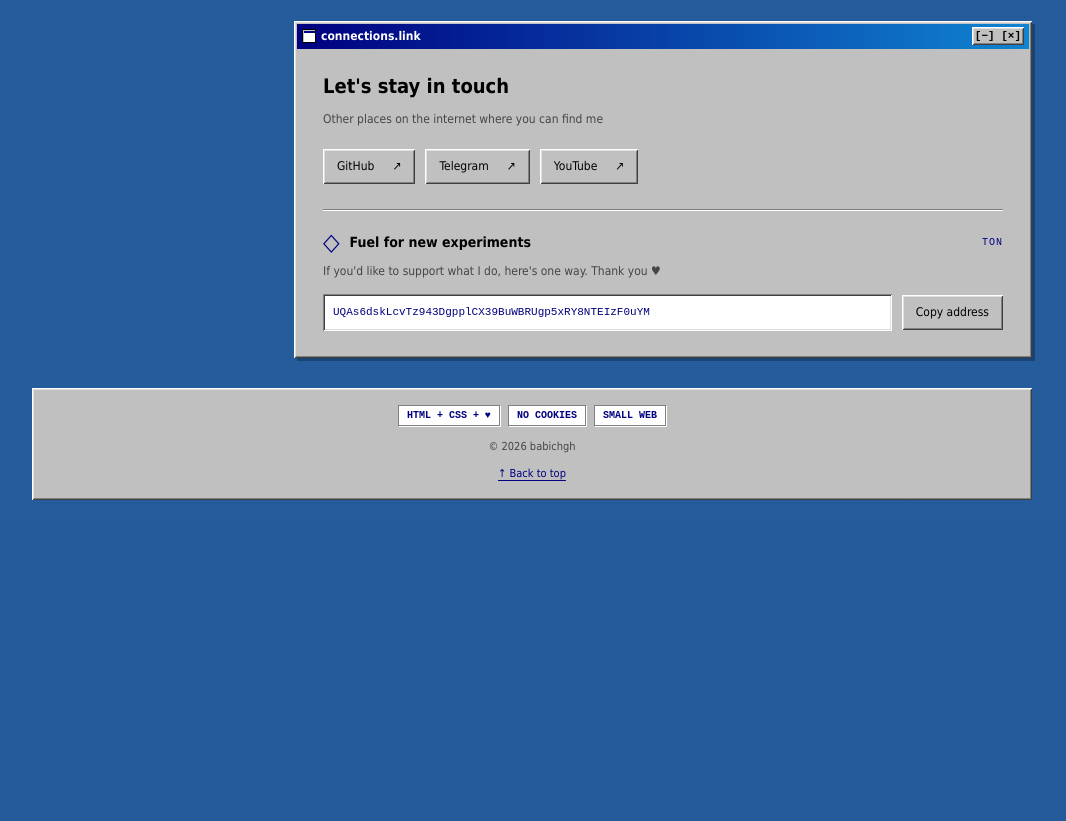
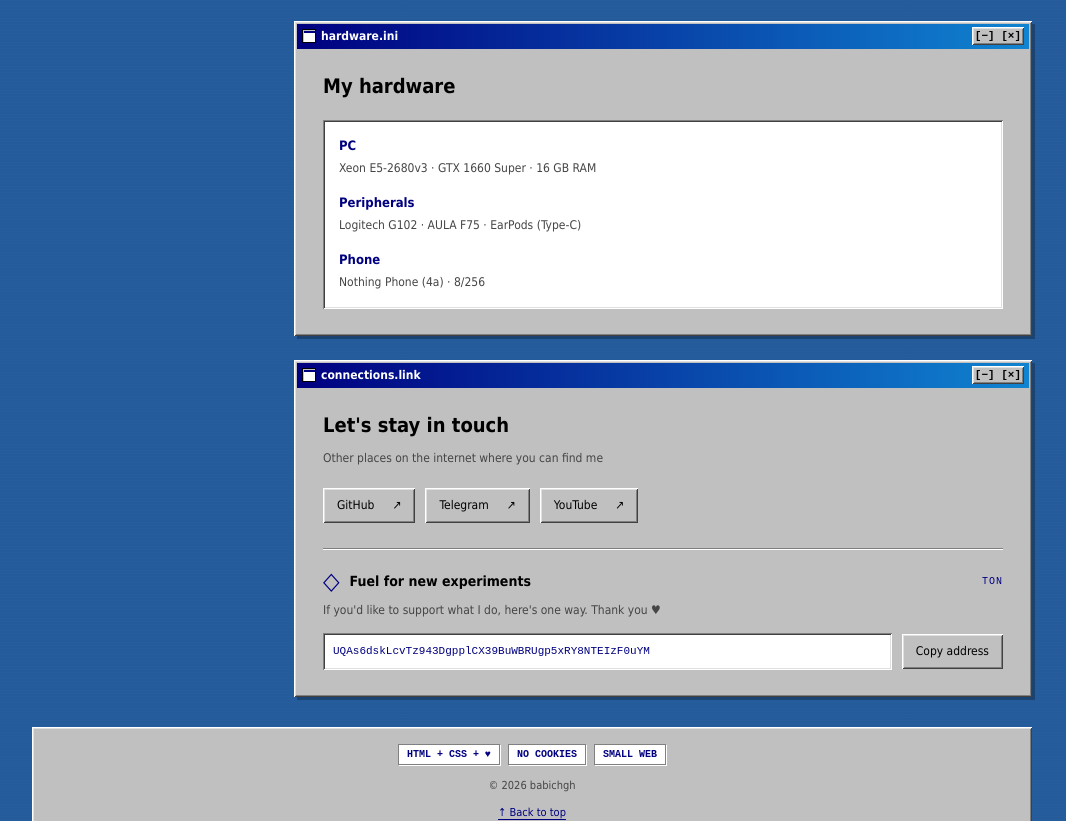
Before and after one commit to babichgh/babichgh.github.io, a plain HTML site: page index.html in a window 1280 px wide. Shown: the part 1073-1894 px from the top of the page, without its empty margins (108-1174 px from the left). Before the commit the page ends 1593 px from the top, so only its background shows below. Drawn offline with Linux system fonts and the light colour scheme.

Commit message:
Add bilingual hardware and peripherals section

```diff
--- a/index.html
+++ b/index.html
@@ -86,6 +86,18 @@
           </div>
         </section>
 
+        <section id="hardware" class="window hardware-window">
+          <div class="titlebar"><span>hardware.ini</span><span aria-hidden="true">[−] [×]</span></div>
+          <div class="window-body">
+            <h2 data-i18n="hardwareTitle">Моя техника</h2>
+            <dl class="hardware-list">
+              <div><dt data-i18n="hardwarePC">ПК</dt><dd>Xeon E5-2680v3 · GTX 1660 Super · 16 GB RAM</dd></div>
+              <div><dt data-i18n="hardwarePeripherals">Периферия</dt><dd>Logitech G102 · AULA F75 · EarPods (Type-C)</dd></div>
+              <div><dt data-i18n="hardwarePhone">Телефон</dt><dd>Nothing Phone (4a) · 8/256</dd></div>
+            </dl>
+          </div>
+        </section>
+
         <section id="contact" class="window contact-window">
           <div class="titlebar"><span>connections.link</span><span aria-hidden="true">[−] [×]</span></div>
           <div class="window-body">
--- a/script.js
+++ b/script.js
@@ -21,6 +21,10 @@ const translations = {
     rfetchDescription: "Аналог fastfetch на Rust. Информация о системе, ASCII-логотипы и немного любви к терминалу",
     archived: "Архив",
     konsoleDescription: "Моя кастомизация Konsole. Небольшой архив того, как терминал становится своим",
+    hardwareTitle: "Моя техника",
+    hardwarePC: "ПК",
+    hardwarePeripherals: "Периферия",
+    hardwarePhone: "Телефон",
     contactTitle: "Не теряемся",
     contactIntro: "Другие места в интернете, где меня можно найти",
     donationTitle: "На новые эксперименты",
@@ -53,6 +57,10 @@ const translations = {
     rfetchDescription: "A fastfetch clone written in Rust. System info, ASCII logos, and a little love for the terminal",
     archived: "Archived",
     konsoleDescription: "My Konsole customization. A small archive of making a terminal feel like home",
+    hardwareTitle: "My hardware",
+    hardwarePC: "PC",
+    hardwarePeripherals: "Peripherals",
+    hardwarePhone: "Phone",
     contactTitle: "Let's stay in touch",
     contactIntro: "Other places on the internet where you can find me",
     donationTitle: "Fuel for new experiments",
--- a/style.css
+++ b/style.css
@@ -91,6 +91,9 @@ h3 { font-size: 16px; }
 .project-copy p { color: var(--muted); font-size: 12px; }
 .project-arrow { align-self: flex-start; margin-left: auto; color: var(--blue); font-size: 20px; }
 .project-card:hover h3 { color: #005bd6; }
+.hardware-list { display: grid; gap: 14px; margin: 20px 0 0; padding: 16px; background: white; box-shadow: var(--sunken); }
+.hardware-list dt { color: var(--blue); font-weight: bold; font-size: 13px; }
+.hardware-list dd { margin: 3px 0 0; color: var(--muted); font-size: 12px; overflow-wrap: anywhere; }
 .contact-window h2 { margin-bottom: 10px; }
 .social-links { display: flex; flex-wrap: wrap; gap: 10px; margin-top: 20px; }
 .retro-button { display: inline-flex; align-items: center; justify-content: center; gap: 18px; padding: 8px 14px; border: 0; box-shadow: var(--raised); background: var(--panel); color: black; text-decoration: none; font-size: 12px; min-height: 33px; }
```
